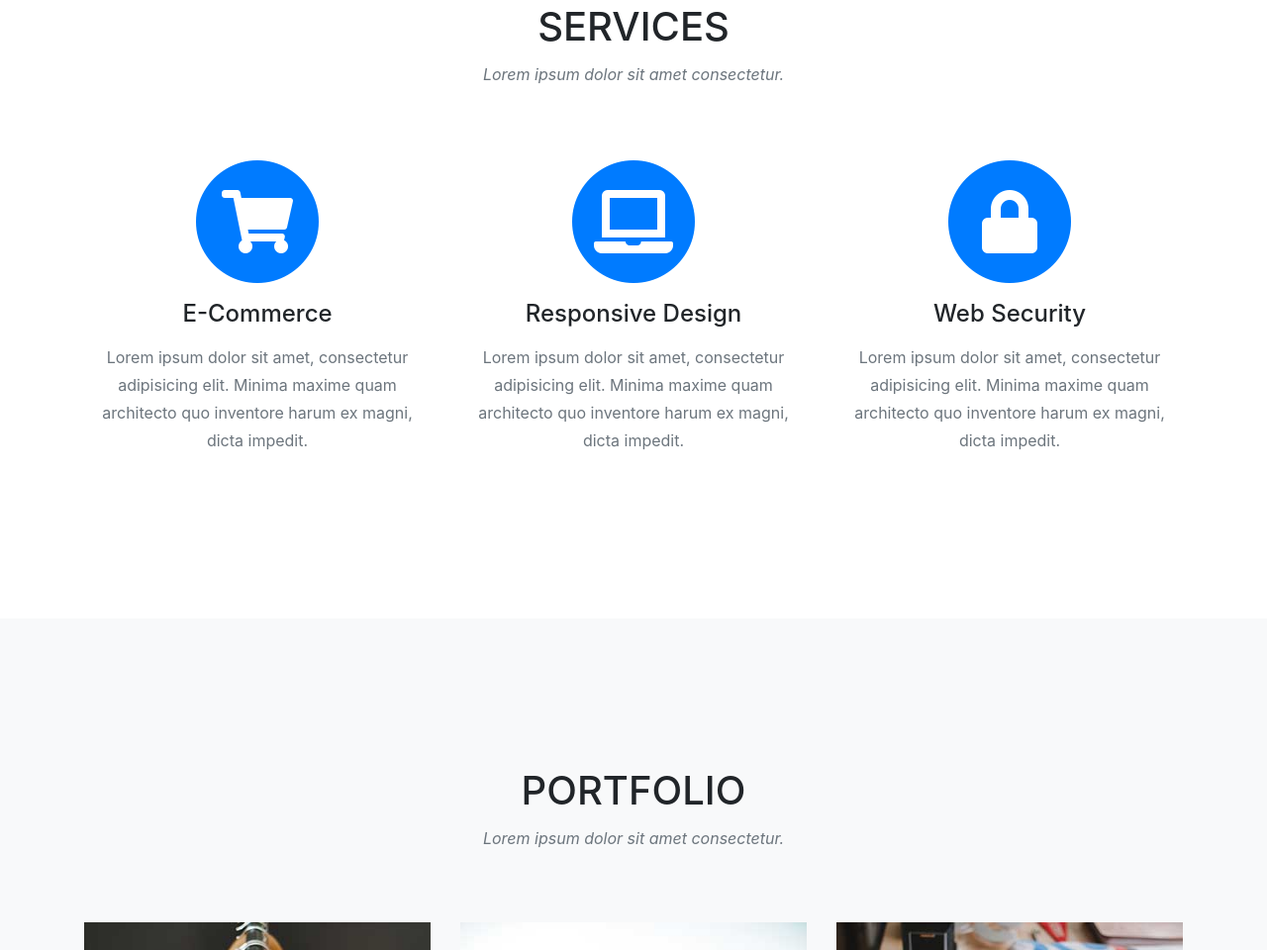
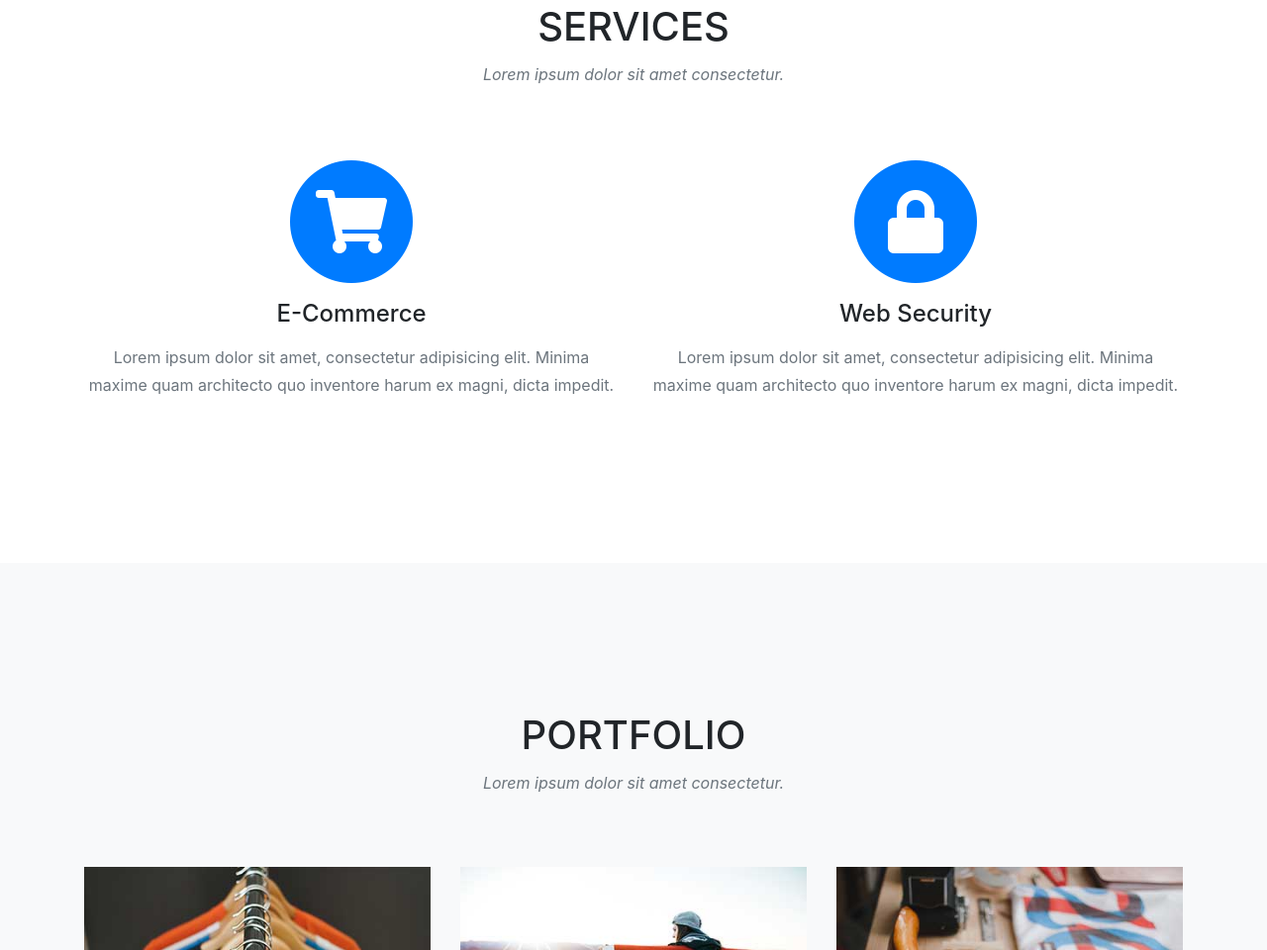
Before and after one commit to GeniusW0n/HOMEPAGE, a website with bundled scripts: page index.html in a window 1280 px wide. Shown: the part 917-1877 px from the top of the page at 99% size. Built offline with nearby package versions, Linux system fonts and the light colour scheme; a web font is replaced by a local one.

Commit message:
[modified] Service 항목 2분할을 위해 하나의 항목 삭제 및 col-md4 -> col-md6 수정

```diff
--- a/index.html
+++ b/index.html
@@ -76,7 +76,7 @@
           </div>
         </div>
         <div class="row text-center">
-          <div class="col-md-4">
+          <div class="col-md-6">
             <span class="fa-stack fa-4x">
               <i class="fas fa-circle fa-stack-2x text-primary"></i>
               <i class="fas fa-shopping-cart fa-stack-1x fa-inverse"></i>
@@ -84,15 +84,7 @@
             <h4 class="service-heading">E-Commerce</h4>
             <p class="text-muted">Lorem ipsum dolor sit amet, consectetur adipisicing elit. Minima maxime quam architecto quo inventore harum ex magni, dicta impedit.</p>
           </div>
-          <div class="col-md-4">
-            <span class="fa-stack fa-4x">
-              <i class="fas fa-circle fa-stack-2x text-primary"></i>
-              <i class="fas fa-laptop fa-stack-1x fa-inverse"></i>
-            </span>
-            <h4 class="service-heading">Responsive Design</h4>
-            <p class="text-muted">Lorem ipsum dolor sit amet, consectetur adipisicing elit. Minima maxime quam architecto quo inventore harum ex magni, dicta impedit.</p>
-          </div>
-          <div class="col-md-4">
+          <div class="col-md-6">
             <span class="fa-stack fa-4x">
               <i class="fas fa-circle fa-stack-2x text-primary"></i>
               <i class="fas fa-lock fa-stack-1x fa-inverse"></i>
```
